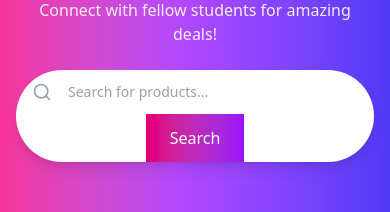
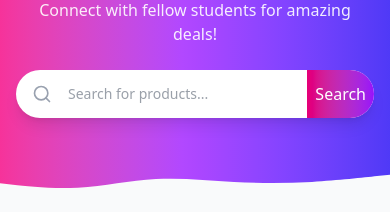
Before and after one commit to Ayray23/Student-to-student-marketplace, a Next.js app: page /dashboard in a window 390 px wide. Shown: the part 194-406 px from the top of the page. Built offline with nearby package versions, Linux system fonts and the light colour scheme; no server answers; the database is empty.

Commit message:
fixed the search bar to make it more responsive

```diff
--- a/src/app/dashboard/page.js
+++ b/src/app/dashboard/page.js
@@ -145,7 +145,7 @@ export default function Dashboard() {
           <p className="text-base sm:text-lg mb-6 text-white/90">
             Connect with fellow students for amazing deals!
           </p>
-          <div className="max-w-xl mx-auto flex flex-col sm:flex-row items-center bg-white rounded-full shadow-lg overflow-hidden">
+          <div className="max-w-xl mx-auto flex flex-row items-center bg-white rounded-full shadow-lg overflow-hidden">
             <div className="flex items-center w-full">
               <Search className="ml-4 text-gray-400 shrink-0" size={20} />
               <input
@@ -162,7 +162,7 @@ export default function Dashboard() {
                 else setError("");
                 setShowFavorites(false);
               }}
-              className="px-6 py-3 bg-gradient-to-r from-pink-600 to-purple-600 text-white font-medium hover:from-pink-700 hover:to-purple-700 transition"
+              className="px-2 py-3 bg-gradient-to-r from-pink-600 to-purple-600 text-white font-medium hover:from-pink-700 hover:to-purple-700 transition"
             >
               Search
             </button>
```
